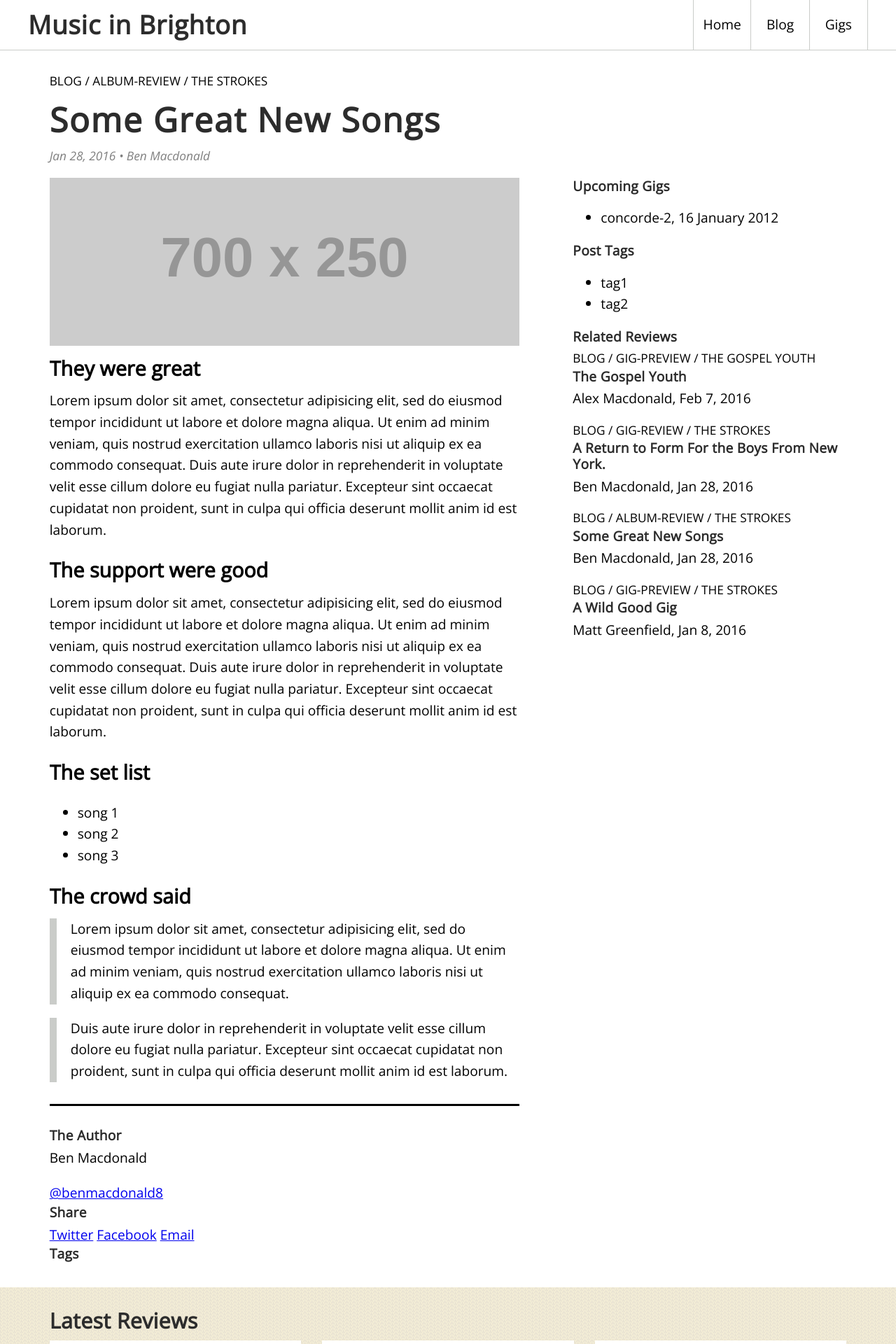
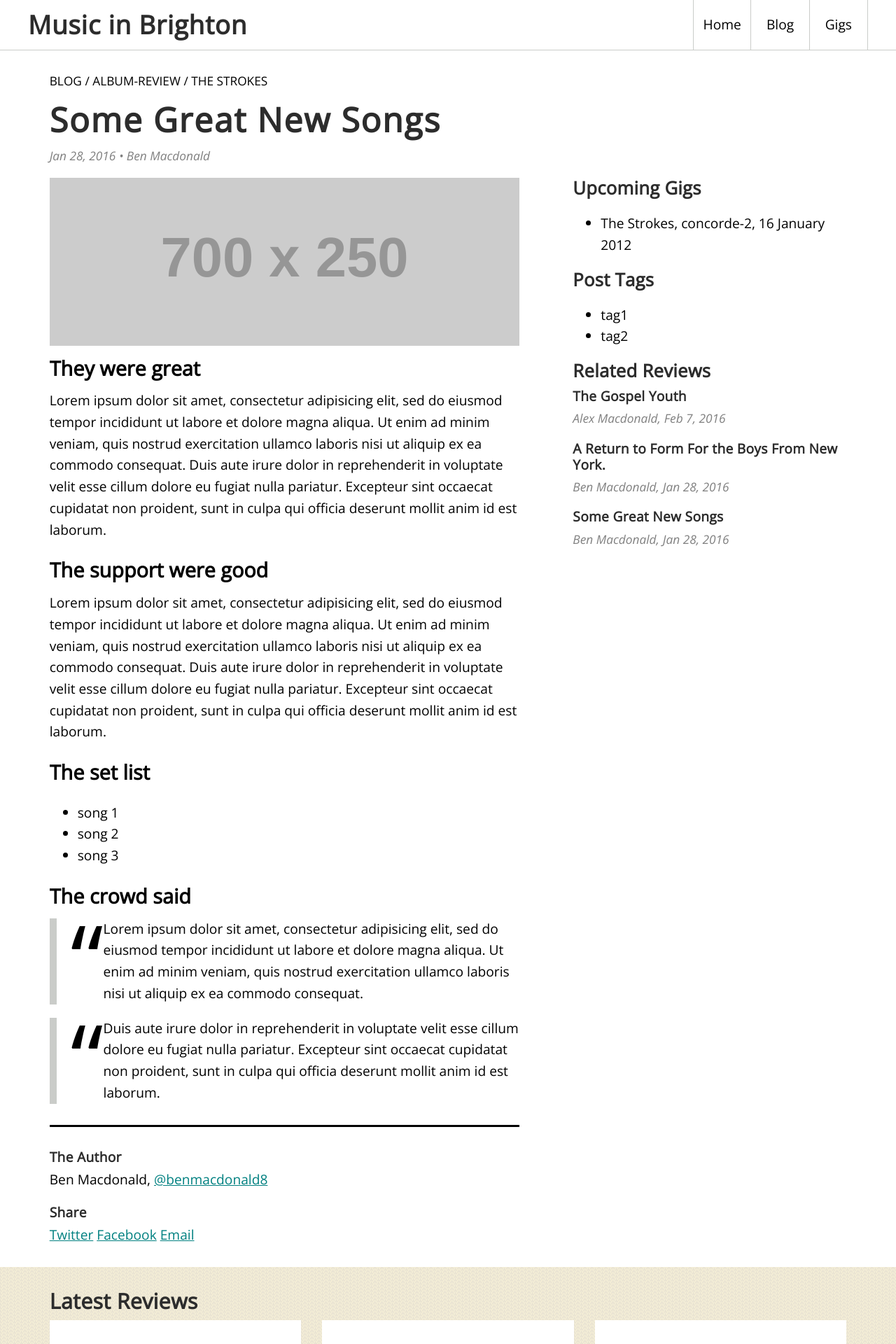
Before and after one commit to mattgreenfield/music, a Jekyll site: the page built from _posts/2016-01-28-an-album.md, in a window 1280 px wide. Shown: the top 1920 px of the page at 70% size. Built offline with Jekyll 4.4.1, drawn with Linux system fonts in a browser that asks for light colours; some of the changed text lies outside the part shown.

Commit message:
tidy the layout a little

```diff
--- a/_build/sass/patterns/_nav-main.scss
+++ b/_build/sass/patterns/_nav-main.scss
@@ -27,6 +27,7 @@
             color: inherit;
             position: relative;
             text-decoration: none;
+            white-space: nowrap;
         }
 
         a:hover {
--- a/_includes/posts-list.html
+++ b/_includes/posts-list.html
@@ -1,12 +1,12 @@
 
-{% if include.type%}
-    {% assign posts = site.posts | limit: include.limit | where:"type", include.type %}
+{% if include.type %}
+    {% assign posts = site.posts | where:"type", include.type %}
 {% else %}
-    {% assign posts = site.posts | limit: include.limit %}
+    {% assign posts = site.posts %}
 {% endif %}
 
 <ul class="grid"><!--
-    {% for post in posts %}
+    {% for post in posts limit: include.limit %}
     --><li class="grid__item">
         {% include post-summary.html %}
     </li><!--
--- a/_layouts/base.html
+++ b/_layouts/base.html
@@ -12,7 +12,7 @@
     <aside class="related-posts">
         <div class="inner-constraint">
             <h1 class="heading heading--gamma">Latest Reviews</h1>
-            {% include posts-list.html limit=3 %}
+            {% include posts-list.html limit="3" %}
         </div>
     </aside>
 
--- a/_layouts/post.html
+++ b/_layouts/post.html
@@ -37,8 +37,10 @@ layout: base
 
             <footer class="post__footer">
                 <h2 class="heading heading--zeta">The Author</h2>
-                <p>{{ author.name }}</p>
-                <a rel="author" href="{{ author.twitter }}" title="{{ author.name }}">@{{ author.twitter }}</a>
+                <p>{{ author.name }}, <a rel="author" href="https://twitter.com/{{ author.twitter }}" title="{{ author.name }}" target="_blank">@{{ author.twitter }}</a></p>
+
+                <!-- <h2 class="heading heading--zeta">Tags</h2> -->
+
 
                 <h2 class="heading heading--zeta">Share</h2>
                 <ul class="reset-list list--inline">
@@ -53,27 +55,29 @@ layout: base
                     </li>
                 </ul>
 
-                <h2 class="heading heading--zeta">Tags</h2>
             </footer>
 
         </div><!--
         --><aside class="post__aside grid__item two-fifths">
 
-            <h2 class="heading heading--zeta">Upcoming Gigs</h2>
-            <ul class="">
-                {% assign gigs = site.data.gigs | limit: 5 | where:"artist", page.artist %}
-                {% for gig in gigs %}
-                <li>{{ gig.venue }}, {{ gig.date | date: "%-d %B %Y" }}</li>
-                {% endfor %}
-            </ul>
+            {% assign gigs = site.data.gigs | limit: 5 | where:"artist", page.artist %}
+            {% if gigs != "" %}
+                <h2 class="heading heading--epsilon">Upcoming Gigs</h2>
+                <ul class="">
+                    {% for gig in gigs %}
+                    <li>{{ gig.artist }}, {{ gig.venue }}, {{ gig.date | date: "%-d %B %Y" }}</li>
+                    {% endfor %}
+                </ul>
+            {% endif %}
 
-            <h2 class="heading heading--zeta">Post Tags</h2>
+
+            <h2 class="heading heading--epsilon">Post Tags</h2>
             <ul class="">
                 <li>tag1</li>
                 <li>tag2</li>
             </ul>
 
-            <h2 class="heading heading--zeta">Related Reviews</h2>
+            <h2 class="heading heading--epsilon">Related Reviews</h2>
             {% include posts-list.html limit=3 %}
 
         </aside>
```
Also changed, not shown: _build/sass/patterns/_base.scss (+12 -0 lines), _build/sass/patterns/_blockquote.scss (+7 -0 lines), _build/sass/patterns/_post-summary.scss (+5 -5 lines), _build/sass/patterns/_post.scss (+3 -7 lines), _build/sass/patterns/_related-posts.scss (+7 -0 lines), assets/css/main.min.css, 2 other files.
